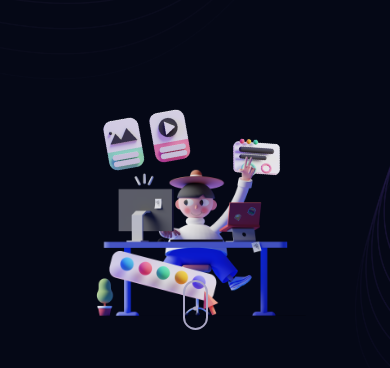
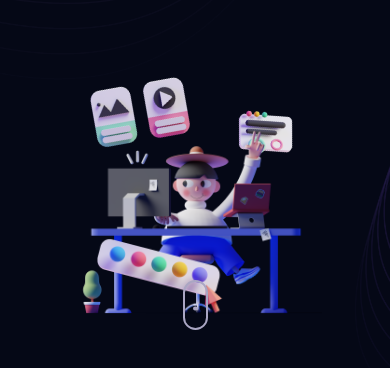
Before and after one commit to Erzeed/portofolio, a React (Vite) app: page / in a window 390 px wide. Shown: the part 434-802 px from the top of the page. Built offline with nearby package versions, Linux system fonts and the light colour scheme.

Commit message:
fix bug contact

```diff
--- a/src/components/Contact.jsx
+++ b/src/components/Contact.jsx
@@ -32,15 +32,14 @@ const Contact = () => {
     e.preventDefault();
     setLoading(true);
 
-    emailjs
-      .send(
+    emailjs.send(
         import.meta.env.VITE_APP_EMAILJS_SERVICE_ID,
         import.meta.env.VITE_APP_EMAILJS_TEMPLATE_ID,
         {
           from_name: form.name,
-          to_name: "JavaScript Mastery",
+          to_name: "Feizal Reza",
           from_email: form.email,
-          to_email: "sujata@jsmastery.pro",
+          to_email: "feizalreza29@gmail.com",
           message: form.message,
         },
         import.meta.env.VITE_APP_EMAILJS_PUBLIC_KEY
--- a/src/components/Hero.jsx
+++ b/src/components/Hero.jsx
@@ -78,7 +78,7 @@ const Hero = () => {
       </div>
 
       <div className={
-        isMobile ? "absolute m-auto left-0 right-0 bottom-20 w-7/12" : "absolute right-0 bottom-0 w-5/12"
+        isMobile ? "absolute m-auto left-0 right-0 bottom-20 w-8/12" : "absolute right-0 bottom-0 w-5/12"
       } ref={lottieRef}></div>
 
       <div className='absolute xs:bottom-5 bottom-20 w-full flex justify-center items-center'>
```
Also changed, not shown: 1 other file (tests, documents, lock files or other folders).
